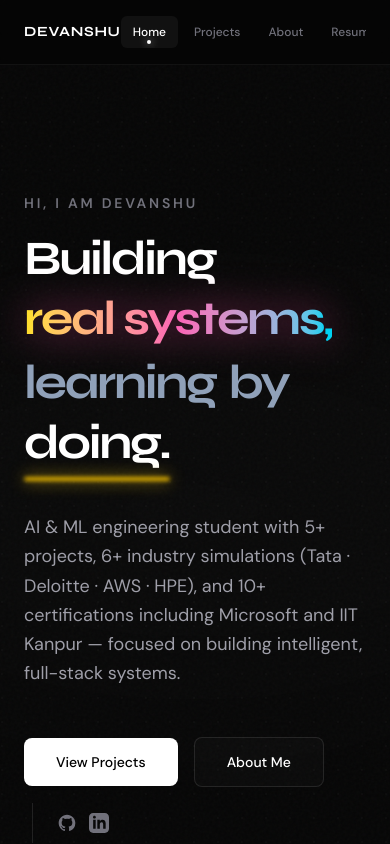
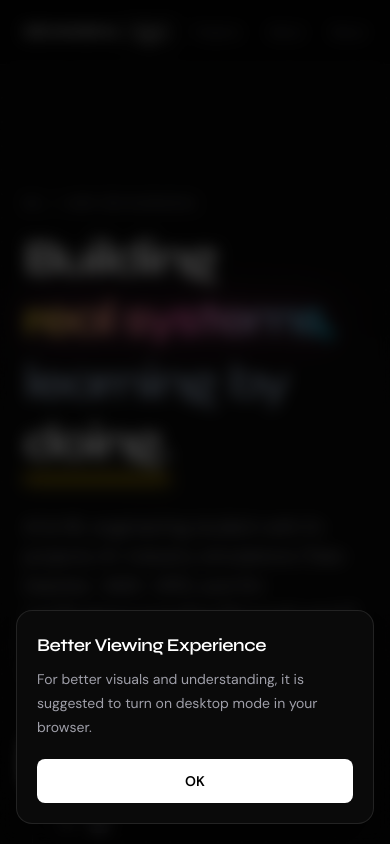
Before and after one commit to devanshu651/portfolio, a Next.js app: page / in a window 390 px wide. Shown: the top 844 px of the page. Built offline with nearby package versions, Linux system fonts and the light colour scheme.

Commit message:
Add mobile desktop mode suggestion

```diff
--- /dev/null
+++ b/app/components/MobileExperiencePrompt.tsx
@@ -0,0 +1,51 @@
+"use client";
+
+import { useEffect, useState } from "react";
+
+const PROMPT_DISMISSED_KEY = "devanshu-mobile-experience-prompt-dismissed";
+
+export default function MobileExperiencePrompt() {
+  const [showPrompt, setShowPrompt] = useState(false);
+
+  useEffect(() => {
+    const isMobile = window.matchMedia("(max-width: 767px)").matches;
+    const dismissed = localStorage.getItem(PROMPT_DISMISSED_KEY) === "true";
+
+    if (isMobile && !dismissed) {
+      window.setTimeout(() => setShowPrompt(true), 0);
+    }
+  }, []);
+
+  const dismissPrompt = () => {
+    localStorage.setItem(PROMPT_DISMISSED_KEY, "true");
+    setShowPrompt(false);
+  };
+
+  if (!showPrompt) {
+    return null;
+  }
+
+  return (
+    <div className="fixed inset-0 z-[100] flex items-end justify-center bg-black/70 px-4 pb-5 backdrop-blur-sm sm:hidden">
+      <div className="w-full max-w-sm rounded-2xl border border-white/10 bg-[#0a0a0a] p-5 shadow-2xl shadow-black/60">
+        <div className="mb-5">
+          <h2 className="font-display text-lg font-semibold tracking-tight text-white">
+            Better Viewing Experience
+          </h2>
+          <p className="mt-2 text-sm leading-6 text-zinc-400">
+            For better visuals and understanding, it is suggested to turn on
+            desktop mode in your browser.
+          </p>
+        </div>
+
+        <button
+          type="button"
+          onClick={dismissPrompt}
+          className="w-full rounded-lg bg-white px-4 py-3 text-sm font-semibold text-black hover:bg-zinc-200"
+        >
+          OK
+        </button>
+      </div>
+    </div>
+  );
+}
--- a/app/layout.tsx
+++ b/app/layout.tsx
@@ -3,6 +3,7 @@ import Navbar from "./components/navbar";
 import PageWrapper from "./components/PageWrapper";
 import MouseBackground from "./components/MouseBackground";
 import ScrollObserver from "./components/ScrollObserver";
+import MobileExperiencePrompt from "./components/MobileExperiencePrompt";
 import { Syne, DM_Sans } from "next/font/google";
 
 const syne = Syne({
@@ -27,6 +28,7 @@ export default function RootLayout({
       <body className={`${syne.variable} ${dmSans.variable} font-sans bg-[#050505] text-slate-50 antialiased relative min-h-screen selection:bg-white/20 selection:text-white`}>
         {/* Intersection Observer for scroll animations */}
         <ScrollObserver />
+        <MobileExperiencePrompt />
 
         {/* Interactive Premium Background Elements */}
         <MouseBackground />
```
